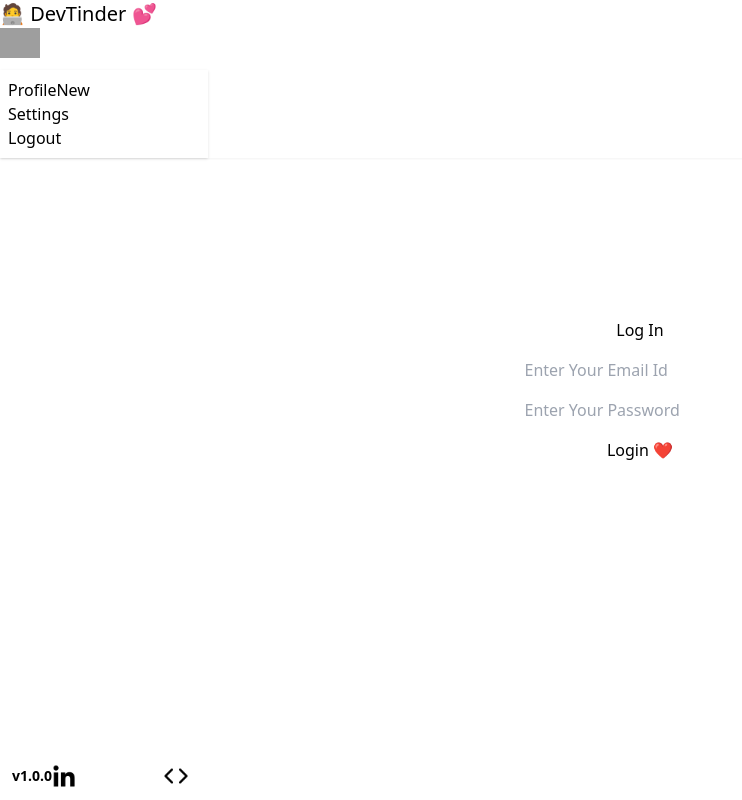
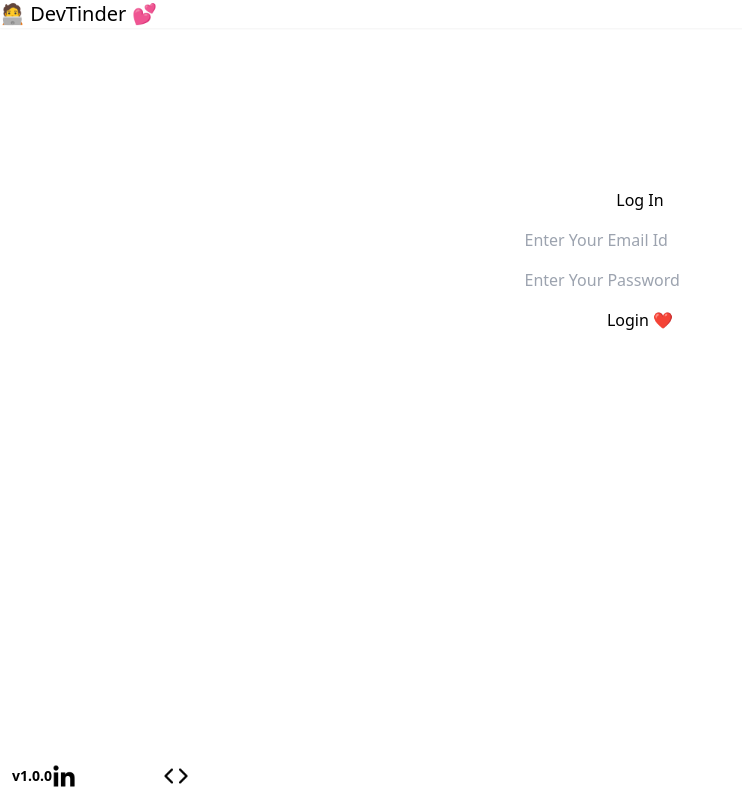
Before and after one commit to rkchoudhury/devTinder, a React (Vite) app in the folder client-web/: page /login in a window 1280 px wide. Shown: the whole page, without its empty margins (0-742 px from the left). Built offline with nearby package versions, Linux system fonts and the light colour scheme; grey boxes are pictures that could not be loaded.

Commit message:
Added logout feature

```diff
--- a/client-web/src/components/NavBar.tsx
+++ b/client-web/src/components/NavBar.tsx
@@ -1,12 +1,30 @@
-import React from "react";
+import { useDispatch, useSelector } from "react-redux";
+
+import type { RootState } from "../redux/store";
+import { removeUser } from "../redux/slices/userSlice";
+import { logoutUser } from "../services/authService";
+import type { IUser } from "../models/userModel";
 
 const NavBar = () => {
+  const dispatch = useDispatch();
+  const user: IUser = useSelector((state: RootState) => state.user.data);
+  const hasUserLoggedIn = !!user?._id;
+
+  const onPressLogout = async () => {
+    try {
+      await logoutUser();
+      dispatch(removeUser());
+    } catch (error) {}
+  };
+
   return (
     <div className="navbar bg-base-200 shadow-sm">
       <div className="flex-1">
         <a className="btn btn-ghost text-xl">🧑‍💻 DevTinder 💕</a>
       </div>
-      <div className="flex">
+      {hasUserLoggedIn && (
+        <div className="flex justify-center items-center">
+          <p className="mr-4">Welcome, {user?.firstName}</p>
           <div className="dropdown dropdown-end">
             <div
               tabIndex={0}
@@ -14,10 +32,7 @@
               className="btn btn-ghost btn-circle avatar mr-6"
             >
               <div className="w-10 rounded-full">
-              <img
-                alt="Tailwind CSS Navbar component"
-                src="https://img.daisyui.com/images/stock/photo-1534528741775-53994a69daeb.webp"
-              />
+                <img alt="User Photo" src={user?.photoUrl} />
               </div>
             </div>
             <ul
@@ -33,12 +48,13 @@
               <li>
                 <a>Settings</a>
               </li>
-            <li>
+              <li onClick={onPressLogout}>
                 <a>Logout</a>
               </li>
             </ul>
           </div>
         </div>
+      )}
     </div>
   );
 };
--- /dev/null
+++ b/client-web/src/models/userModel.ts
@@ -0,0 +1,14 @@
+interface IUser {
+  _id: string;
+  firstName: string;
+  lastName: string;
+  emailId: string;
+  password: string;
+  about: string;
+  photoUrl: string;
+  skills: string[];
+  createdAt: string;
+  updatedAt: string;
+}
+
+export type { IUser };
--- a/client-web/src/redux/slices/userSlice.ts
+++ b/client-web/src/redux/slices/userSlice.ts
@@ -1,14 +1,22 @@
 import { createSlice } from "@reduxjs/toolkit";
+import type { IUser } from "../../models/userModel";
 
-const initialState = null;
+interface IUserState {
+  data: IUser;
+  error: Error | null;
+}
+
+const initialState: IUserState = {
+  data: {} as IUser,
+  error: null,
+};
 
 const userSlice = createSlice({
   name: "user",
   initialState: initialState,
   reducers: {
     addUser: (state, action) => {
-      state = action.payload;
-      return state;
+      state.data = action.payload;
     },
     removeUser: (state) => {
       state = initialState;
--- a/client-web/src/services/authService.ts
+++ b/client-web/src/services/authService.ts
@@ -11,4 +11,13 @@
   }
 };
 
-export { authenticateUser };
+const logoutUser = async () => {
+  try {
+    const response = await axios.post(`${BASE_URL}/logout`);
+    return response?.data;
+  } catch (error) {
+    throw error?.response?.data;
+  }
+};
+
+export { authenticateUser, logoutUser };
```
Lines whose indentation alone changed are shown as unchanged.
